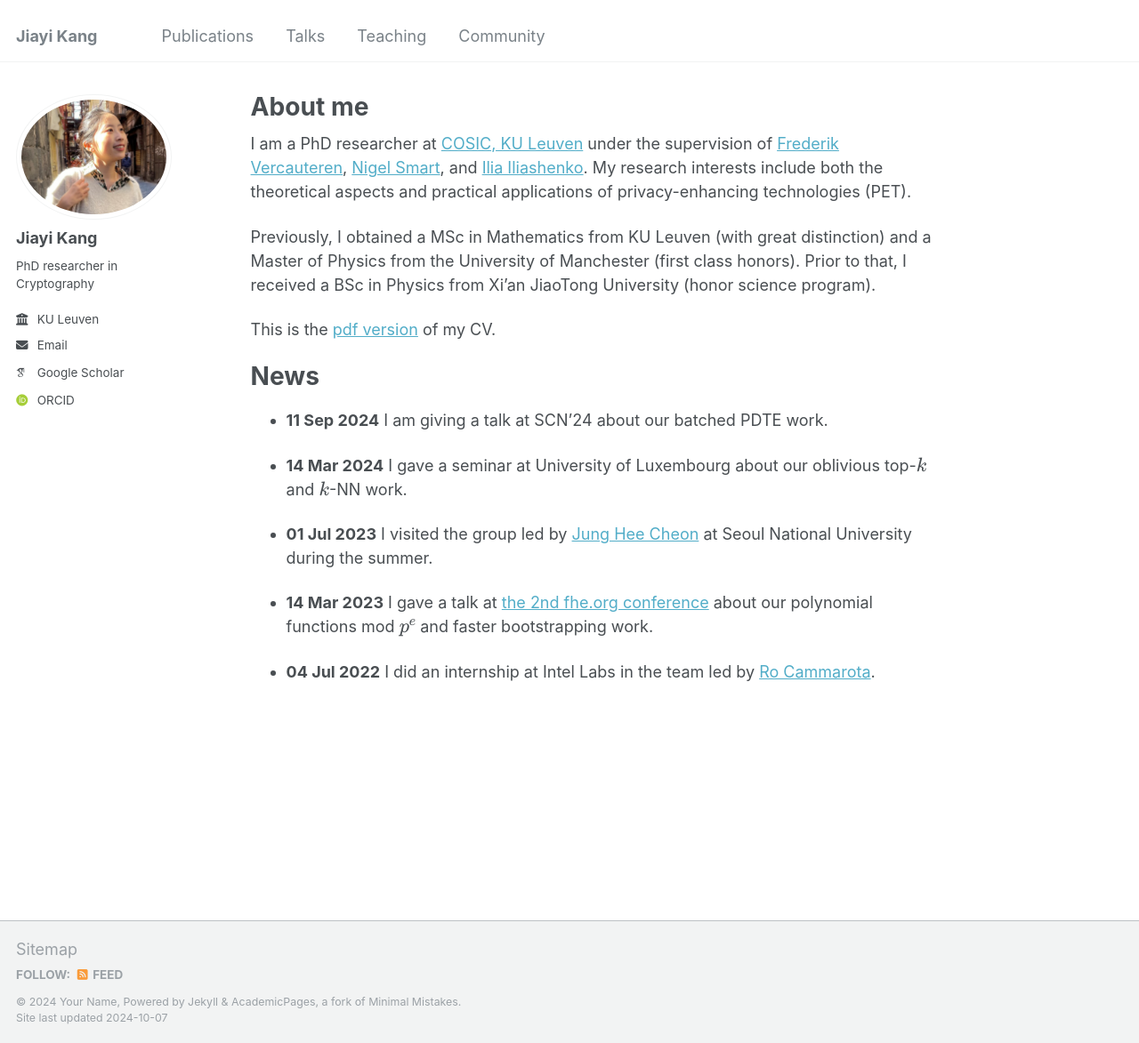
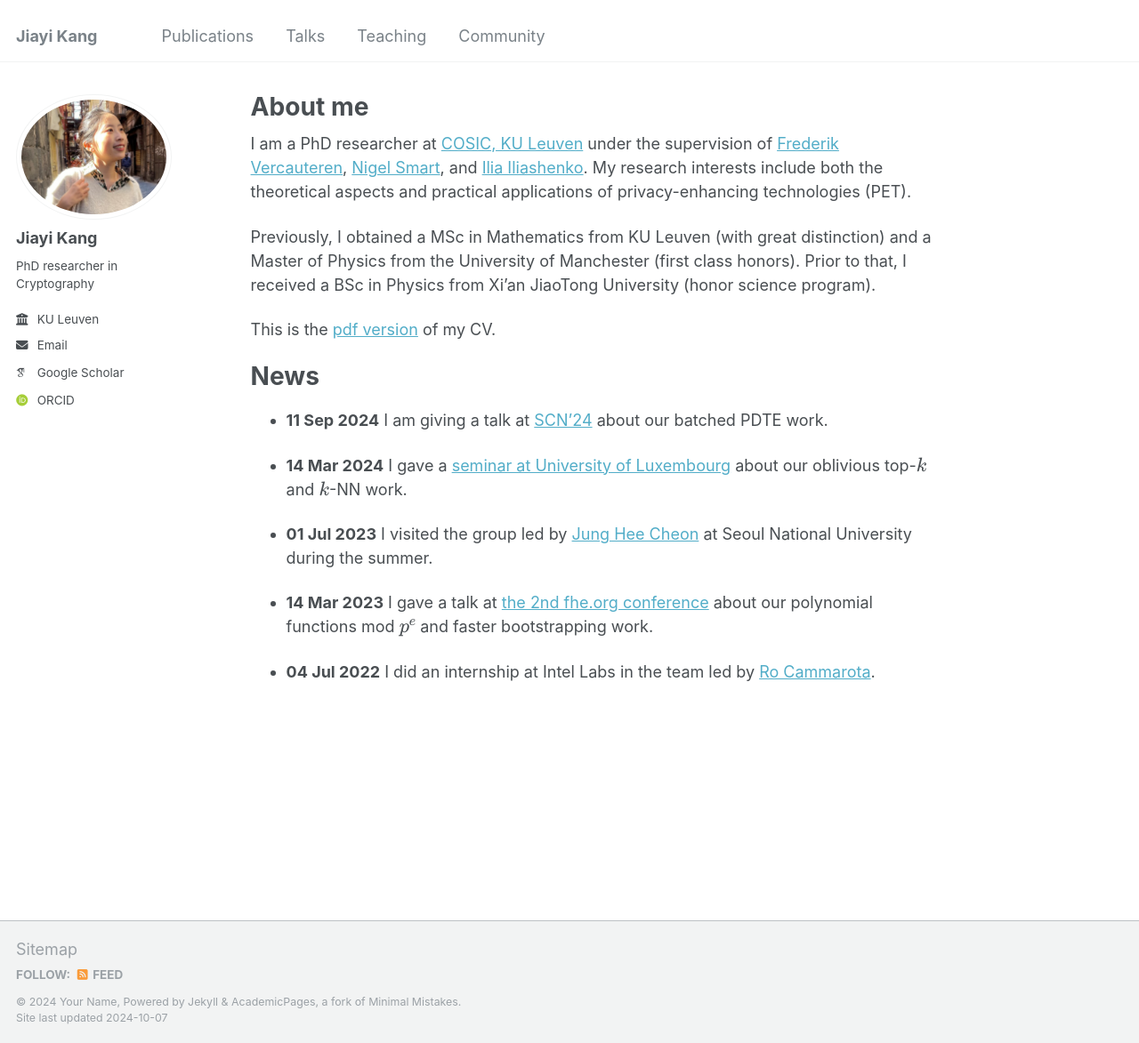
Before and after one commit to jiayikang2/jiayikang2.github.io, a Jekyll site: the page built from _pages/about.md, in a window 1280 px wide and 1173 px high. Shown: the whole window at 89% size. Built offline with Jekyll 4.4.1, drawn with Linux system fonts in a browser that asks for light colours; some web fonts are replaced; part of the change alters nothing that is shown.

Commit message:
add url in news

```diff
--- a/_pages/about.md
+++ b/_pages/about.md
@@ -18,9 +18,9 @@ This is the [pdf version](/files/resume.pdf) of my CV.
 
 News
 ======
- - **11 Sep 2024** I am giving a talk at SCN'24 about our batched PDTE work.
+ - **11 Sep 2024** I am giving a talk at [SCN'24](https://scn.unisa.it/scn24/) about our batched PDTE work.
 
- - **14 Mar 2024** I gave a seminar at University of Luxembourg about our oblivious top-\\(k\\) and \\(k\\)-NN work.
+ - **14 Mar 2024** I gave a [seminar at University of Luxembourg](http://www.crypto-uni.lu/meetings.html) about our oblivious top-\\(k\\) and \\(k\\)-NN work.
 
  - **01 Jul 2023** I visited the group led by [Jung Hee Cheon](https://scholar.google.com/citations?user=KlTc3U4AAAAJ&hl=en) at Seoul National University during the summer.
 
```
